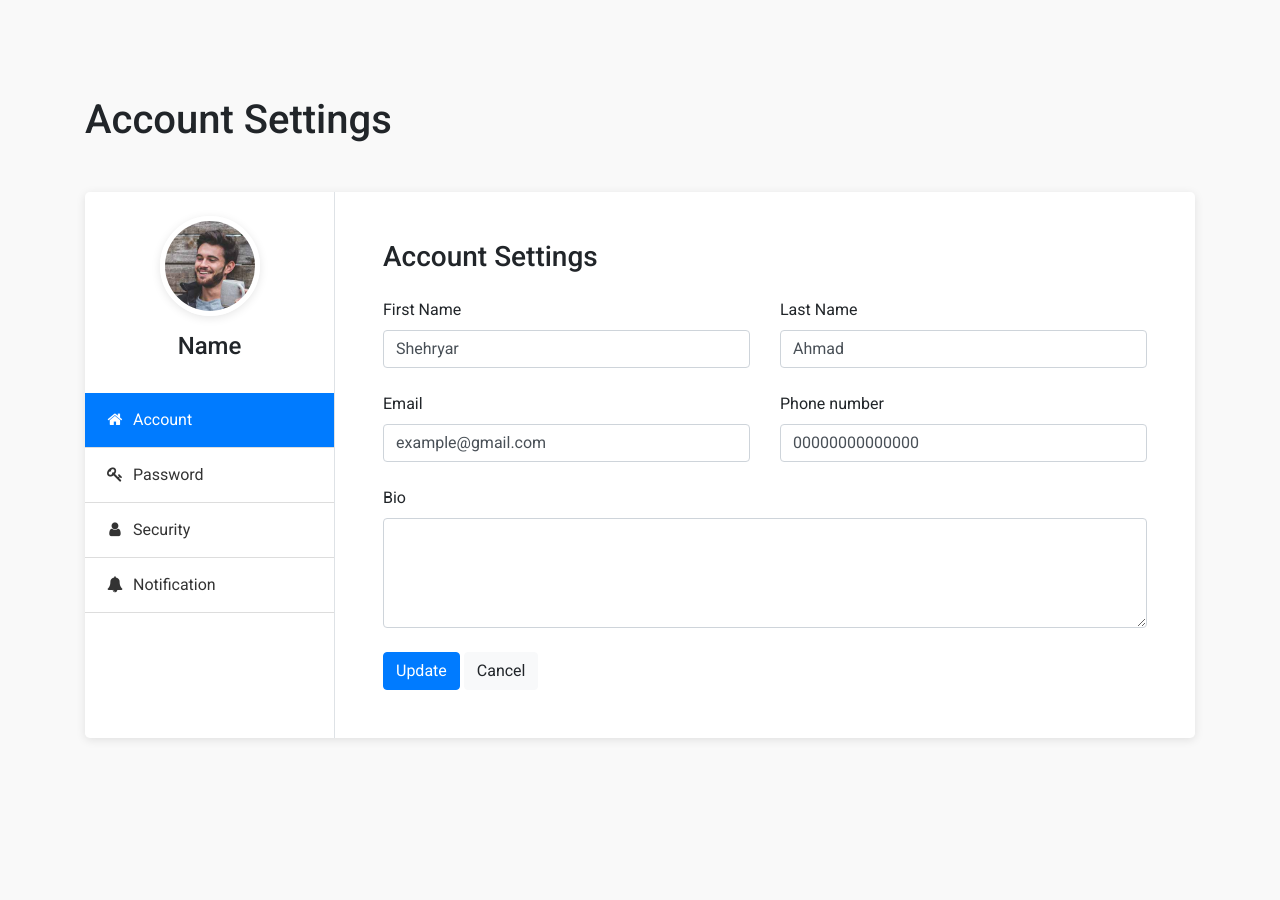
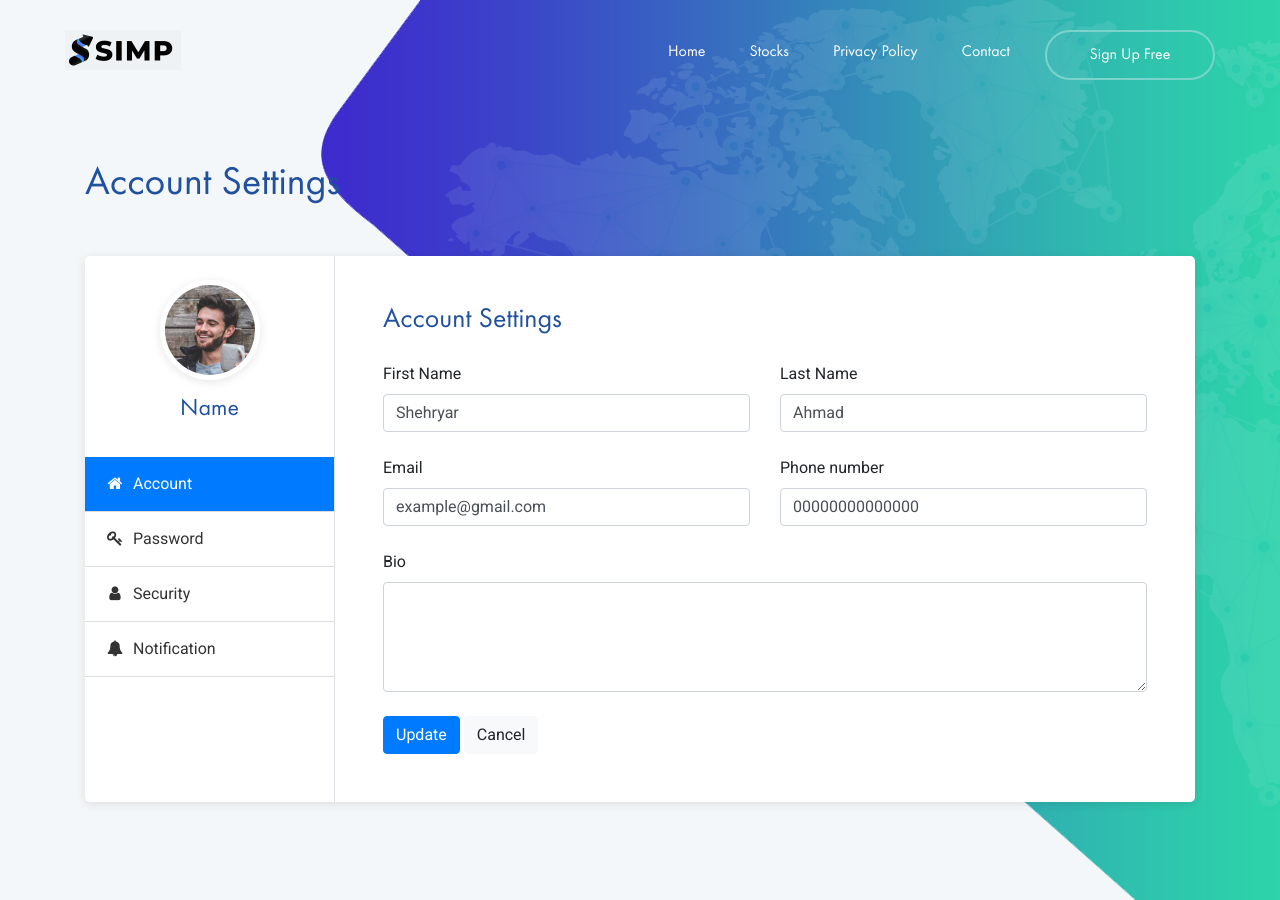
Before and after one commit to emsherry/SIMP, a Flask app: page /details in a window 1280 px wide. Before the commit the page ends 740 px from the top, so only its background shows below. Run offline with Flask 3, Linux system fonts and the light colour scheme; some libraries are stand-ins or nearby versions.

Commit message:
login/signup fixed

```diff
--- a/simpApp/static/css/profile-style.css
+++ b/simpApp/static/css/profile-style.css
@@ -4,12 +4,24 @@ body {
 	font-family: "Roboto", sans-serif;
 }
 
+.hero-section-profile {
+	height: 900px;
+	padding-top: 160px;
+	display: block;
+	background-image: url("../img/hero-bg.png");
+	background-size: cover;
+	background-color: #f3f7f9;
+	background-position: right top;
+	background-repeat: no-repeat;
+	position: relative;
+	overflow: hidden;
+}
 .shadow {
 	box-shadow: 0 2px 10px rgba(0, 0, 0, 0.1) !important;
 }
 
 .profile-tab-nav {
-	min-width: 250px;
+	width: 250px;
 }
 
 .tab-content {
--- a/simpApp/templates/layout.html
+++ b/simpApp/templates/layout.html
@@ -44,7 +44,7 @@
 				<ul class="menu-list">
 					<li><a href="/index">Home</a></li>
 					<li><a href="/stocks">Stocks</a></li>
-					<li><a href="/stcks">Privacy Policy</a></li>
+					<li><a href="">Privacy Policy</a></li>
 					<li><a href="/contact">Contact</a></li>
 				</ul>
 			</nav>
--- a/simpApp/templates/profile.html
+++ b/simpApp/templates/profile.html
@@ -1,15 +1,33 @@
 <!DOCTYPE html>
 <html lang="en">
 <head>
+		<title>Account Settings</title>
 		<meta charset="UTF-8">
-	<title>Account Settings UI Design</title>
+		<meta name="description" content="Cryptocurrency Landing Page Template">
+		<meta name="keywords" content="cryptocurrency, unica, creative, html">
+		<meta name="viewport" content="width=device-width, initial-scale=1.0">
+		<!-- Favicon -->
+		<link href="img/favicon.ico" rel="shortcut icon"/>
+
+		<!-- Google Fonts -->
+		<link href="https://fonts.googleapis.com/css?family=Lato" rel="stylesheet">
+
+		<!-- Stylesheets -->
+		<link rel="stylesheet" href="{{url_for('static', filename='css/bootstrap.min.css')}}"/>
+		<link rel="stylesheet" href="{{url_for('static', filename='css/font-awesome.min.css')}}"/>
+		<link rel="stylesheet" href="{{url_for('static', filename='css/themify-icons.css')}}"/>
+		<link rel="stylesheet" href="{{url_for('static', filename='css/animate.css')}}"/>
+		<link rel="stylesheet" href="{{url_for('static', filename='css/owl.carousel.css')}}"/>
+		<link rel="stylesheet" href="{{url_for('static', filename='css/style.css')}}"/>
+
+		<meta charset="UTF-8">
+		<title>Account Settings</title>
 		<meta content="width=device-width, initial-scale=1, maximum-scale=1, user-scalable=no" name="viewport">
 		<link rel="stylesheet" type="text/css" href="https://stackpath.bootstrapcdn.com/bootstrap/4.3.1/css/bootstrap.min.css">
 		<link rel="stylesheet" href="https://stackpath.bootstrapcdn.com/font-awesome/4.7.0/css/font-awesome.min.css">
 		<link rel="stylesheet" type="text/css" href="{{url_for('static', filename='css/profile-style.css')}}">
 </head>
-<body>
-	<section class="py-5 my-5">
+<section class="hero-section-profile">
 	<div class="container">
 		<h1 class="mb-5">Account Settings</h1>
 		<div class="bg-white shadow rounded-lg d-block d-sm-flex">
@@ -180,8 +198,38 @@
 </section>
 
 
+
+<!-- Header section -->
+<header class="header-section clearfix">
+	<div class="container-fluid">
+		<a href="/home" class="site-logo">
+			<img src="{{url_for('static',filename='img/logo.png')}}" alt="">
+		</a>
+		<div class="responsive-bar"><i class="fa fa-bars"></i></div>
+		<a href="" class="user"><i class="fa fa-user"></i></a>
+		{% if session['uid'] %}
+			<a href="/details" class="site-btn">Your Account</a>
+			<a href="/logout" class="site-btn">Logout</a>
+		{%else%}
+			<a href="/signup" class="site-btn">Sign Up Free</a>
+		{%endif%}
+		<nav class="main-menu">
+			<ul class="menu-list">
+				<li><a href="/index">Home</a></li>
+				<li><a href="/stocks">Stocks</a></li>
+				<li><a href="/details">Privacy Policy</a></li>
+				<li><a href="/contact">Contact</a></li>
+			</ul>
+		</nav>
+	</div>
+</header>
+<!-- Header section end -->
+
+
+
+
 	<script src="https://code.jquery.com/jquery-3.2.1.slim.min.js"></script>
 	<script src="https://cdnjs.cloudflare.com/ajax/libs/popper.js/1.12.9/umd/popper.min.js"></script>
 	<script src="https://maxcdn.bootstrapcdn.com/bootstrap/4.0.0/js/bootstrap.min.js"></script>
-</body>
+
 </html>
```
Also changed, not shown: simpApp/static/regform/css/style.css (+9 -1 lines), simpApp/templates/login.html (+5 -6 lines). Lines whose indentation alone changed are shown as unchanged.
